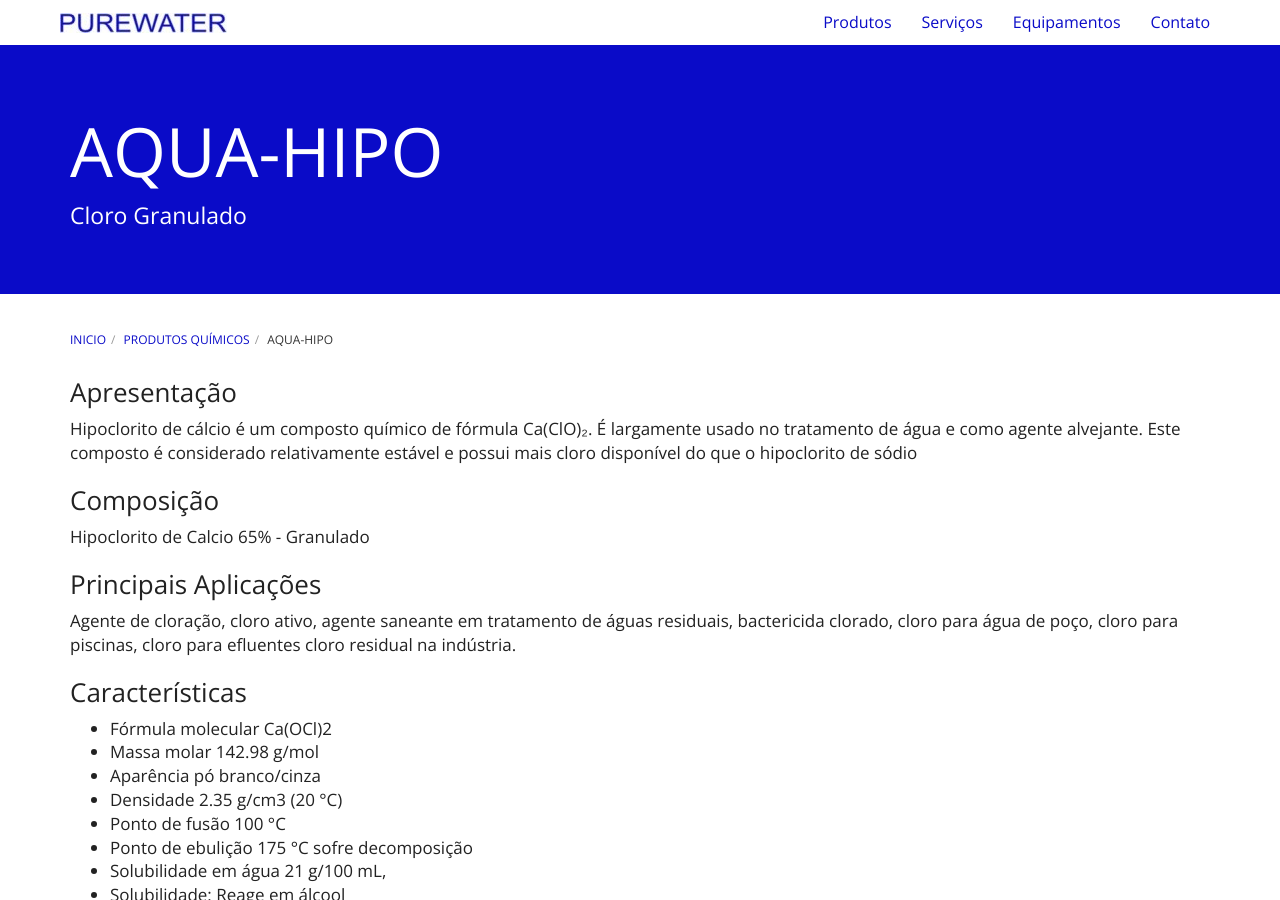
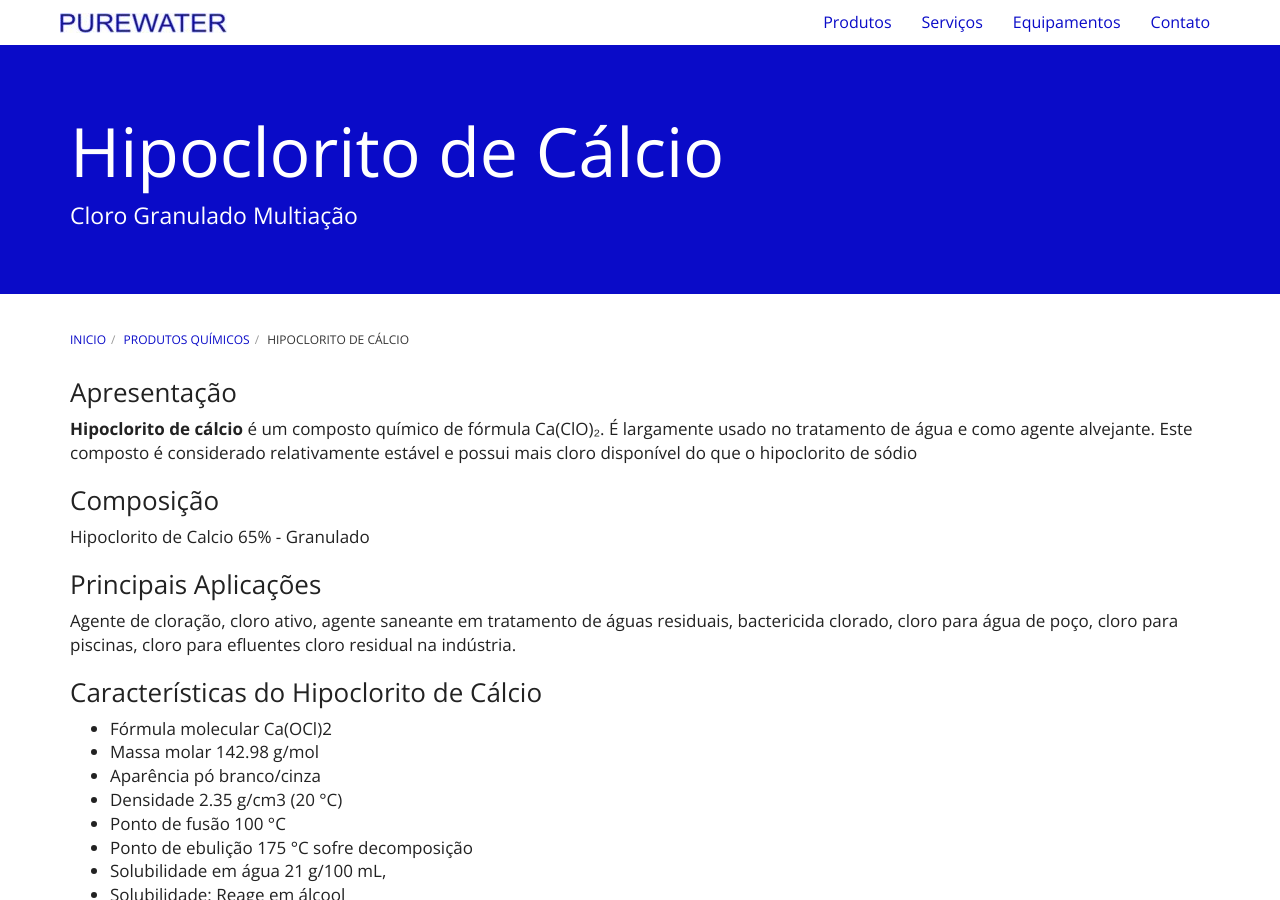
Before and after one commit to purewaterefluentes/purewaterefluentes.github.io, a Jekyll site: the page built from produtos/hipoclorito-calcio.md, in a window 1280 px wide and 900 px high. Built offline with Jekyll 4.4.1, drawn with Linux system fonts in a browser that asks for light colours; nearby versions of some CDN libraries; library files that are not in the unit come from our copies; some of the changed text lies outside the part shown.

Commit message:
Update hipoclorito-calcio.md

```diff
--- a/produtos/hipoclorito-calcio.md
+++ b/produtos/hipoclorito-calcio.md
@@ -1,13 +1,13 @@
 ---
 layout: contato
-pageTitle: Hipoclorito de Calcio Granulado
-title: AQUA-HIPO
-subtitle: Cloro Granulado
+pageTitle: Hipoclorito de Calcio Granulado, hipoclorito calcio 65%, Cloro granulado multiação, agente alvejante,
+title: Hipoclorito de Cálcio
+subtitle: Cloro Granulado Multiação
 ---
 
 ### Apresentação
 
-Hipoclorito de cálcio é um composto químico de fórmula Ca(ClO)₂. É largamente usado no tratamento de água e como agente alvejante. Este composto é considerado relativamente estável e possui mais cloro disponível do que o hipoclorito de sódio
+**Hipoclorito de cálcio** é um composto químico de fórmula Ca(ClO)₂. É largamente usado no tratamento de água e como agente alvejante. Este composto é considerado relativamente estável e possui mais cloro disponível do que o hipoclorito de sódio
 
 ### Composição
 
@@ -17,7 +17,7 @@
 
 Agente de cloração, cloro ativo, agente saneante em tratamento de águas residuais, bactericida clorado, cloro para água de poço, cloro para piscinas, cloro para efluentes cloro residual na indústria.
 
-### Características
+### Características do Hipoclorito de Cálcio
 
 - Fórmula molecular	Ca(OCl)2
 - Massa molar	142.98 g/mol
@@ -55,4 +55,8 @@
 
 ### Fornecimento
 
-- Bombona plástica de 45 Kg
+- Hipoclorito de cálcio em barrica plástica de 45 Kg
+
+### Boletim Técnico
+
+{% include purewater/link-boletim.html label="Boletim Técnico Hipoclorito de Cálcio 65%" arquivo="BOLETIM TÉCNICO AQUA-HIPO.pdf" %}
```
